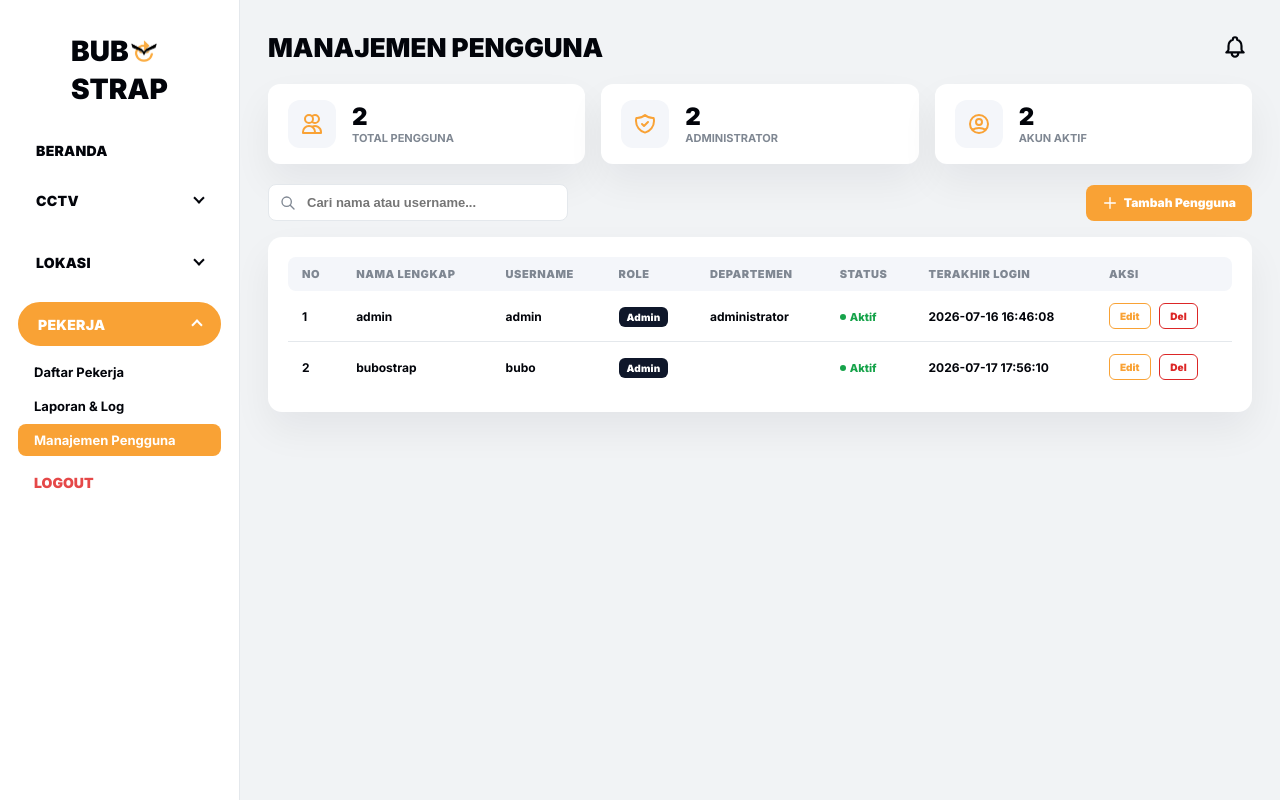
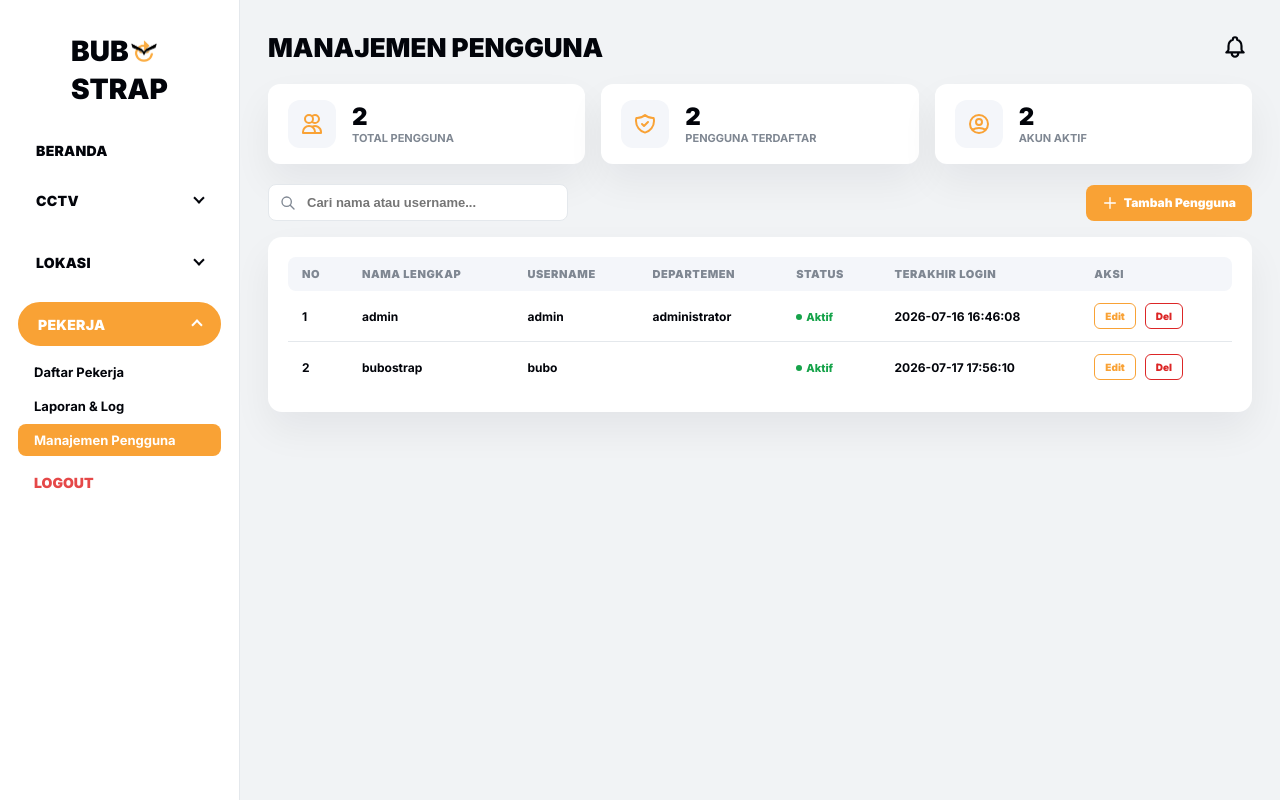
Before and after one commit to NoviandraAchmadienata/bubo, a Flask app: page /users in a window 1280 px wide. Run offline with Flask 3, Linux system fonts and the light colour scheme; a user stored in the database is signed in; data comes from the database, SQL or seed files in the repository; both versions use the stored data as it was after the commit; data that the repository does not hold is empty.

Commit message:
dashboard fix

```diff
--- a/app.py
+++ b/app.py
@@ -115,6 +115,12 @@ def dashboard():
 @login_required
 def cctv_page():
     return render_template("cctv.html", config=get_ai_status())
+
+
+@app.route("/cctv/tersimpan")
+@login_required
+def cctv_saved_page():
+    return render_template("tersimpan.html", config=get_ai_status(), videos=get_all_videos())
 
 @app.route("/lokasi")
 @login_required
@@ -272,7 +278,7 @@ def api_users():
     if request.method == "POST":
         data = request.json
         conn.execute('INSERT INTO users (name, username, password, role, department, status) VALUES (?, ?, ?, ?, ?, ?)',
-                     (data['name'], data['username'], data['password'], data['role'], data['department'], data['status']))
+                     (data['name'], data['username'], data['password'], 'Operator', data['department'], data['status']))
         conn.commit()
         conn.close()
         return jsonify({"success": True}), 201
@@ -293,8 +299,8 @@ def api_user_detail(user_id):
 
     if request.method == "PUT":
         data = request.json
-        conn.execute('UPDATE users SET name = ?, username = ?, role = ?, department = ?, status = ? WHERE id = ?',
-                     (data['name'], data['username'], data['role'], data['department'], data['status'], user_id))
+        conn.execute('UPDATE users SET name = ?, username = ?, department = ?, status = ? WHERE id = ?',
+                     (data['name'], data['username'], data['department'], data['status'], user_id))
         conn.commit()
         conn.close()
         return jsonify({"success": True})
--- a/templates/cctv.html
+++ b/templates/cctv.html
@@ -5,7 +5,7 @@
   <meta name="viewport" content="width=device-width, initial-scale=1">
   <title>CCTV — BUBO STRAP</title>
   <meta name="description" content="Halaman CCTV monitoring sistem keselamatan konstruksi BUBO STRAP">
-  <link rel="stylesheet" href="{{ url_for('static', filename='styles.css') }}?v=20260716-3">
+  <link rel="stylesheet" href="{{ url_for('static', filename='styles.css') }}?v=20260717-3">
 </head>
 <body>
   <div class="app-layout">
@@ -29,8 +29,7 @@
         </a>
         <div class="nav-sub-items">
           <a class="nav-sub-item active" href="/cctv">Putar Ulang</a>
-          <a class="nav-sub-item" href="/cctv">Tersimpan</a>
-          <a class="nav-sub-item" href="/cctv">Pengaturan</a>
+          <a class="nav-sub-item" href="/cctv/tersimpan">Tersimpan</a>
         </div>
 
         <a class="nav-item collapsible" href="/lokasi">
@@ -39,7 +38,6 @@
         </a>
         <div class="nav-sub-items">
           <a class="nav-sub-item" href="/lokasi">Peta Lokasi</a>
-          <a class="nav-sub-item" href="/lokasi">Zona Aktif</a>
         </div>
 
         <a class="nav-item collapsible outlined" href="/pekerja">
@@ -291,7 +289,7 @@
     </main>
   </div>
 
-  <script src="{{ url_for('static', filename='sidebar.js') }}?v=20260716-3"></script>
+  <script src="{{ url_for('static', filename='sidebar.js') }}?v=20260717-3"></script>
   <script>
     // ==========================================
     // 1. MESIN POLLING VIDEO (ANTI-CLOUDFLARE CACHE)
--- a/templates/dashboard.html
+++ b/templates/dashboard.html
@@ -6,7 +6,7 @@
   <title>BUBO STRAP — Beranda</title>
   <meta name="description" content="Dashboard utama sistem monitoring keselamatan konstruksi BUBO STRAP">
   <link rel="preconnect" href="https://fonts.googleapis.com">
-  <link rel="stylesheet" href="{{ url_for('static', filename='styles.css') }}?v=20260716-3">
+  <link rel="stylesheet" href="{{ url_for('static', filename='styles.css') }}?v=20260717-3">
   <style>
     /* ── Page-level overrides for Dashboard ── */
     .app-layout { grid-template-columns: 240px minmax(0,1fr); }
--- a/templates/laporan.html
+++ b/templates/laporan.html
@@ -5,7 +5,7 @@
   <meta name="viewport" content="width=device-width, initial-scale=1">
   <title>Laporan — BUBO STRAP</title>
   <meta name="description" content="Halaman laporan dan log pelanggaran sistem monitoring keselamatan konstruksi BUBO STRAP">
-  <link rel="stylesheet" href="{{ url_for('static', filename='styles.css') }}?v=20260716-3">
+  <link rel="stylesheet" href="{{ url_for('static', filename='styles.css') }}?v=20260717-3">
 </head>
 <body>
   <div class="app-layout">
@@ -28,8 +28,7 @@
         </a>
         <div class="nav-sub-items">
           <a class="nav-sub-item" href="/cctv">Putar Ulang</a>
-          <a class="nav-sub-item" href="/cctv">Tersimpan</a>
-          <a class="nav-sub-item" href="/cctv">Pengaturan</a>
+          <a class="nav-sub-item" href="/cctv/tersimpan">Tersimpan</a>
         </div>
 
         <a class="nav-item collapsible" href="/lokasi">
@@ -38,7 +37,6 @@
         </a>
         <div class="nav-sub-items">
           <a class="nav-sub-item" href="/lokasi">Peta Lokasi</a>
-          <a class="nav-sub-item" href="/lokasi">Zona Aktif</a>
         </div>
 
         <a class="nav-item collapsible outlined" href="/pekerja">
@@ -157,54 +155,11 @@
           </table>
         </div>
 
-        <!-- ===== REKAMAN TERSIMPAN ===== -->
-        <div class="laporan-panel">
-          <div class="laporan-panel-header">
-            <h2>REKAMAN TERSIMPAN</h2>
-            <button class="laporan-filter-btn" onclick="alert('Ekspor rekaman…')">
-              <svg xmlns="http://www.w3.org/2000/svg" fill="none" viewBox="0 0 24 24" stroke="currentColor" stroke-width="2" style="width:14px;height:14px;vertical-align:middle;margin-right:4px">
-                <path stroke-linecap="round" stroke-linejoin="round" d="M4 16v1a3 3 0 003 3h10a3 3 0 003-3v-1m-4-4l-4 4m0 0l-4-4m4 4V4"/>
-              </svg>
-              Ekspor
-            </button>
-          </div>
-
-          <table class="laporan-table" aria-label="Tabel rekaman tersimpan">
-            <thead>
-              <tr>
-                <th>Nama File</th>
-                <th>Tanggal</th>
-                <th>Durasi</th>
-                <th>Kamera</th>
-                <th>Ukuran</th>
-                <th>Aksi</th>
-              </tr>
-            </thead>
-            <tbody>
-              {% for v in videos %}
-              <tr>
-                <td>{{ v.filename }}</td>
-                <td>{{ v.date }}</td>
-                <td>{{ v.duration }}</td>
-                <td>{{ v.camera }}</td>
-                <td>{{ v.size }}</td>
-                <td><button class="laporan-filter-btn" style="padding:5px 12px;font-size:12px" onclick="alert('Memutar rekaman…')">▶ Putar</button></td>
-              </tr>
-              {% endfor %}
-              {% if not videos %}
-              <tr>
-                <td colspan="6" style="text-align:center;color:var(--muted)">Belum ada rekaman tersimpan.</td>
-              </tr>
-              {% endif %}
-            </tbody>
-          </table>
-        </div>
-
       </div>
     </main>
   </div>
 
-  <script src="{{ url_for('static', filename='sidebar.js') }}?v=20260716-3"></script>
+  <script src="{{ url_for('static', filename='sidebar.js') }}?v=20260717-3"></script>
   <script>
     // ==========================================
     // LOG FILTER
--- a/templates/lokasi.html
+++ b/templates/lokasi.html
@@ -5,7 +5,7 @@
   <meta name="viewport" content="width=device-width, initial-scale=1">
   <title>Lokasi — BUBO STRAP</title>
   <meta name="description" content="Peta lokasi pekerja berbasis RSSI — sistem monitoring keselamatan konstruksi BUBO STRAP">
-  <link rel="stylesheet" href="{{ url_for('static', filename='styles.css') }}?v=20260716-3">
+  <link rel="stylesheet" href="{{ url_for('static', filename='styles.css') }}?v=20260717-3">
   <style>
     /* ============================================
        RSSI LOCALIZATION MAP
@@ -224,13 +224,11 @@
         <a class="nav-item collapsible" href="/cctv"><span>CCTV</span><span class="chevron"></span></a>
         <div class="nav-sub-items">
           <a class="nav-sub-item" href="/cctv">Putar Ulang</a>
-          <a class="nav-sub-item" href="/cctv">Tersimpan</a>
-          <a class="nav-sub-item" href="/cctv">Pengaturan</a>
+          <a class="nav-sub-item" href="/cctv/tersimpan">Tersimpan</a>
         </div>
         <a class="nav-item active collapsible" href="/lokasi"><span>LOKASI</span><span class="chevron"></span></a>
         <div class="nav-sub-items">
           <a class="nav-sub-item active" href="/lokasi">Peta Lokasi</a>
-          <a class="nav-sub-item" href="/lokasi">Zona Aktif</a>
         </div>
         <a class="nav-item collapsible outlined" href="/pekerja"><span>PEKERJA</span><span class="chevron"></span></a>
         <div class="nav-sub-items">
@@ -397,7 +395,7 @@
     </main>
   </div>
 
-  <script src="{{ url_for('static', filename='sidebar.js') }}?v=20260716-3"></script>
+  <script src="{{ url_for('static', filename='sidebar.js') }}?v=20260717-3"></script>
   <script>
   // ==============================================
   // RSSI LOCALIZATION VISUALIZATION
--- a/templates/pekerja.html
+++ b/templates/pekerja.html
@@ -5,7 +5,7 @@
   <meta name="viewport" content="width=device-width, initial-scale=1">
   <title>Pekerja — BUBO STRAP</title>
   <meta name="description" content="Halaman data pekerja sistem monitoring keselamatan konstruksi BUBO STRAP">
-  <link rel="stylesheet" href="{{ url_for('static', filename='styles.css') }}?v=20260716-3">
+  <link rel="stylesheet" href="{{ url_for('static', filename='styles.css') }}?v=20260717-3">
   <style>
     /* Compact pekerja card */
     .pekerja-card { padding: 10px 12px; }
@@ -18,6 +18,10 @@
     .pekerja-notify-btn { padding: 8px 24px; font-size: 13px; }
     .tanda-vital-panel { padding: 10px 12px; }
     .tanda-vital-panel .tv-header { margin-bottom: 6px; }
+      /* Panel vital, grafik, dan ikon APD dihapus dari tampilan karena datanya sudah diringkas. */
+    .db-vitals-col, .db-bottom-row, .tanda-vital-panel, .pekerja-bottom-row { display: none; }
+    .db-worker-inner { grid-template-columns: 170px minmax(0, 1fr); }
+    .pekerja-top-row { grid-template-columns: minmax(0, 1fr); }
   </style>
 </head>
 <body>
@@ -41,8 +45,7 @@
         </a>
         <div class="nav-sub-items">
           <a class="nav-sub-item" href="/cctv">Putar Ulang</a>
-          <a class="nav-sub-item" href="/cctv">Tersimpan</a>
-          <a class="nav-sub-item" href="/cctv">Pengaturan</a>
+          <a class="nav-sub-item" href="/cctv/tersimpan">Tersimpan</a>
         </div>
 
         <a class="nav-item collapsible" href="/lokasi">
@@ -51,7 +54,6 @@
         </a>
         <div class="nav-sub-items">
           <a class="nav-sub-item" href="/lokasi">Peta Lokasi</a>
-          <a class="nav-sub-item" href="/lokasi">Zona Aktif</a>
         </div>
 
         <a class="nav-item active collapsible outlined" href="/pekerja">
@@ -282,7 +284,7 @@
     </main>
   </div>
 
-  <script src="{{ url_for('static', filename='sidebar.js') }}?v=20260716-3"></script>
+  <script src="{{ url_for('static', filename='sidebar.js') }}?v=20260717-3"></script>
   <script>
     // ==========================================
     // WORKER SELECTION (Pekerja page)
--- a/templates/users.html
+++ b/templates/users.html
@@ -4,7 +4,7 @@
   <meta charset="utf-8">
   <meta name="viewport" content="width=device-width, initial-scale=1">
   <title>Manajemen Pengguna — BUBO STRAP</title>
-  <link rel="stylesheet" href="{{ url_for('static', filename='styles.css') }}?v=20260716-3">
+  <link rel="stylesheet" href="{{ url_for('static', filename='styles.css') }}?v=20260717-3">
   <style>
     /* ============================================
        USERS PAGE SPECIFIC STYLES
@@ -117,17 +117,6 @@
     }
     .users-table tr:last-child td { border-bottom: none; }
 
-    .role-badge {
-      padding: 4px 8px;
-      border-radius: 6px;
-      font-size: 10px;
-      font-weight: 900;
-      letter-spacing: 0.02em;
-    }
-    .role-admin { background: #0f172a; color: #fff; }
-    .role-spv { background: #fef3c7; color: #b45309; }
-    .role-opr { background: #f1f5f9; color: #475569; }
-
     .status-badge {
       display: inline-flex;
       align-items: center;
@@ -226,13 +215,11 @@
         <a class="nav-item collapsible" href="/cctv"><span>CCTV</span><span class="chevron"></span></a>
         <div class="nav-sub-items">
           <a class="nav-sub-item" href="/cctv">Putar Ulang</a>
-          <a class="nav-sub-item" href="/cctv">Tersimpan</a>
-          <a class="nav-sub-item" href="/cctv">Pengaturan</a>
+          <a class="nav-sub-item" href="/cctv/tersimpan">Tersimpan</a>
         </div>
         <a class="nav-item collapsible" href="/lokasi"><span>LOKASI</span><span class="chevron"></span></a>
         <div class="nav-sub-items">
           <a class="nav-sub-item" href="/lokasi">Peta Lokasi</a>
-          <a class="nav-sub-item" href="/lokasi">Zona Aktif</a>
         </div>
         <a class="nav-item active collapsible outlined" href="/pekerja"><span>PEKERJA</span><span class="chevron"></span></a>
         <div class="nav-sub-items">
@@ -271,8 +258,8 @@
             <svg xmlns="http://www.w3.org/2000/svg" fill="none" viewBox="0 0 24 24" stroke="currentColor" stroke-width="2"><path stroke-linecap="round" stroke-linejoin="round" d="M9 12l2 2 4-4m5.618-4.016A11.955 11.955 0 0112 2.944a11.955 11.955 0 01-8.618 3.04A12.02 12.02 0 003 9c0 5.591 3.824 10.29 9 11.622 5.176-1.332 9-6.03 9-11.622 0-1.042-.133-2.052-.382-3.016z" /></svg>
           </div>
           <div>
-            <div class="stat-val">{{ stats.admin }}</div>
-            <div class="stat-lbl">ADMINISTRATOR</div>
+            <div class="stat-val">{{ stats.total }}</div>
+            <div class="stat-lbl">PENGGUNA TERDAFTAR</div>
           </div>
         </div>
         <div class="user-stat-card">
@@ -306,7 +293,6 @@
               <th>NO</th>
               <th>NAMA LENGKAP</th>
               <th>USERNAME</th>
-              <th>ROLE</th>
               <th>DEPARTEMEN</th>
               <th>STATUS</th>
               <th>TERAKHIR LOGIN</th>
@@ -319,12 +305,11 @@
               <td>{{ loop.index }}</td>
               <td>{{ u.name }}</td>
               <td>{{ u.username }}</td>
-              <td><span class="role-badge {% if u.role == 'Admin' %}role-admin{% elif u.role == 'Supervisor' %}role-spv{% else %}role-opr{% endif %}">{{ u.role }}</span></td>
               <td>{{ u.department }}</td>
               <td><span class="status-badge {% if u.status == 'Aktif' %}status-aktif{% else %}status-non{% endif %}">{{ u.status }}</span></td>
               <td>{{ u.last_login or '-' }}</td>
               <td>
-                <button class="action-btn btn-edit" onclick="editUser({{ u.id }}, '{{ u.name }}', '{{ u.username }}', '{{ u.role }}', '{{ u.department }}', '{{ u.status }}')">Edit</button>
+                <button class="action-btn btn-edit" onclick="editUser({{ u.id }}, '{{ u.name }}', '{{ u.username }}', '{{ u.department }}', '{{ u.status }}')">Edit</button>
                 <button class="action-btn btn-del" onclick="deleteUser({{ u.id }})">Del</button>
               </td>
             </tr>
@@ -358,14 +343,6 @@
           <input type="password" id="userPassword" class="form-input" placeholder="Masukkan password (kosongkan jika tidak diubah)">
         </div>
         <div class="form-group">
-          <label class="form-label">Role</label>
-          <select id="userRole" class="form-input">
-            <option>Operator</option>
-            <option>Supervisor</option>
-            <option>Admin</option>
-          </select>
-        </div>
-        <div class="form-group">
           <label class="form-label">Departemen</label>
           <input type="text" id="userDept" class="form-input" placeholder="Masukkan departemen">
         </div>
@@ -384,7 +361,7 @@
     </div>
   </div>
 
-  <script src="{{ url_for('static', filename='sidebar.js') }}?v=20260716-3"></script>
+  <script src="{{ url_for('static', filename='sidebar.js') }}?v=20260717-3"></script>
   <script>
     // Search Filter
     document.getElementById('searchInput').addEventListener('keyup', function() {
@@ -410,7 +387,6 @@
       document.getElementById('userUsername').value = '';
       document.getElementById('userPassword').value = '';
       document.getElementById('userDept').value = '';
-      document.getElementById('userRole').value = 'Operator';
       document.getElementById('userStatus').value = 'Aktif';
       modalTitle.textContent = 'Tambah Pengguna';
       modal.classList.add('active');
@@ -421,12 +397,11 @@
     // Users are rendered dynamically via Jinja
 
     // Edit user
-    window.editUser = function(id, name, username, role, dept, status) {
+    window.editUser = function(id, name, username, dept, status) {
       document.getElementById('userId').value = id;
       document.getElementById('userName').value = name;
       document.getElementById('userUsername').value = username;
       document.getElementById('userPassword').value = ''; // leave empty unless changing
-      document.getElementById('userRole').value = role;
       document.getElementById('userDept').value = dept;
       document.getElementById('userStatus').value = status;
       modalTitle.textContent = 'Edit Pengguna';
@@ -448,7 +423,6 @@
         name: document.getElementById('userName').value,
         username: document.getElementById('userUsername').value,
         password: document.getElementById('userPassword').value,
-        role: document.getElementById('userRole').value,
         department: document.getElementById('userDept').value,
         status: document.getElementById('userStatus').value,
       };
```
Also changed, not shown: other parts of templates/dashboard.html (+15 -28 lines), templates/tersimpan.html (added, +135 -0 lines), bubo.db, 2 other files.
